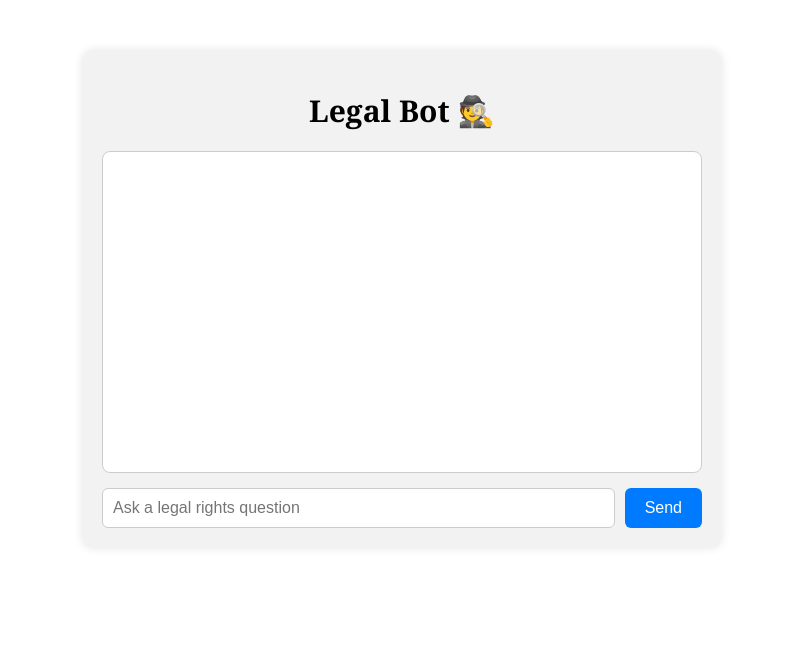
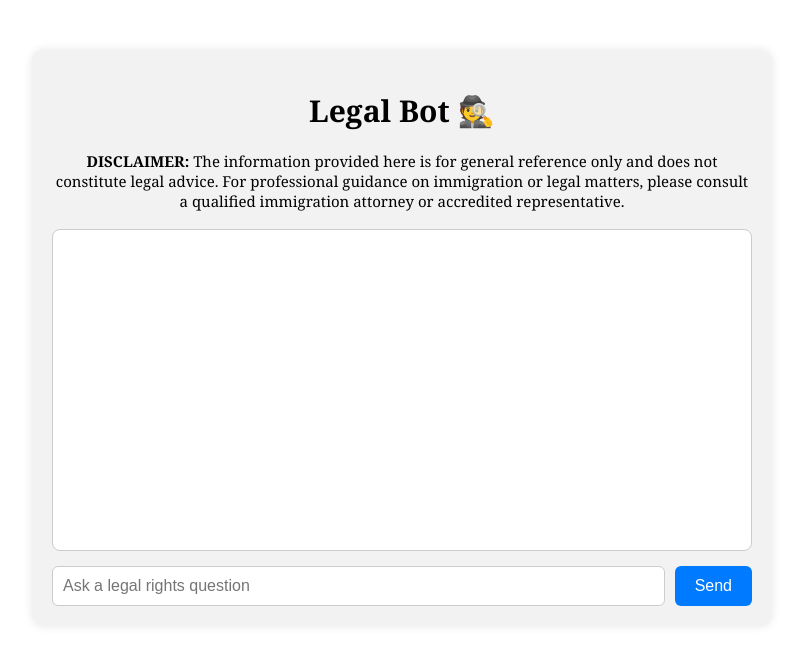
Before and after one commit to kiirayc/LegalBot, a Flask app: page / in a window 1280 px wide. Shown: the top 665 px of the page, without its empty margins (238-1041 px from the left). Run offline with Flask 3, Linux system fonts and the light colour scheme.

Commit message:
Add legal questions and answers and a disclaimer

```diff
--- a/app.py
+++ b/app.py
@@ -9,13 +9,48 @@ with open('data/legal_qa.json') as f:
     LEGAL_QA = json.load(f)
 
 SYNONYMS = {
-    "officer": ["cop", "police"],
-    "police": ["cop", "officer"],
-    "immigration": ["ice", "border patrol"],
-    "stopped": ["pulled over", "detained", "held up"],
-    "document": ["papers", "id", "identification"],
-    "rights": ["legal rights", "protections"],
-    "citizen": ["citizenship"]
+    # People/Authorities
+    "officer": ["cop", "police", "law enforcement", "agent"],
+    "police": ["cop", "officer", "law enforcement"],
+    "immigration": ["ice", "border patrol", "cbp", "homeland security"],
+    "ice": ["immigration", "border patrol", "enforcement"],
+    "border patrol": ["cbp", "immigration", "ice"],
+
+    # Actions
+    "stopped": ["pulled over", "detained", "held up", "questioned"],
+    "arrested": ["detained", "taken into custody"],
+    "search": ["inspect", "look through", "examine"],
+    "knock": ["visit", "come to the door"],
+
+    # Documents
+    "document": ["papers", "id", "identification", "proof"],
+    "passport": ["travel document"],
+    "green card": ["permanent resident card", "lpr card"],
+    "work permit": ["employment authorization", "ead"],
+    "visa": ["entry permit", "travel visa"],
+
+    # Legal Terms
+    "rights": ["legal rights", "protections", "entitlements"],
+    "warrant": ["court order", "judge's permission"],
+    "lawyer": ["attorney", "legal help", "counsel"],
+    "deportation": ["removal", "expulsion"],
+    "detained": ["held", "in custody"],
+
+    # Status
+    "citizen": ["citizenship", "american citizen"],
+    "undocumented": ["unauthorized", "without papers"],
+    "daca": ["deferred action", "dreamer"],
+    "legal status": ["lawful presence", "authorized stay"],
+
+    # Locations
+    "airport": ["customs", "port of entry"],
+    "border": ["checkpoint", "port of entry"],
+    "court": ["immigration court", "judge"],
+
+    # Misc
+    "consent": ["permission", "agreement"],
+    "remain silent": ["don't speak", "refuse to answer"],
+    "witness": ["see", "observe", "watch"]
 }
 
 def apply_synonyms(text):
@@ -28,6 +63,7 @@ def apply_synonyms(text):
 
 def normalize_input(text):
     text = text.lower().strip()
+    # \w: Matches any word character, \s: Matches any whitespace
     text = re.sub(r'[^\w\s]', '', text) # remove punctuation
     text = re.sub(r'\s+', ' ', text)
     text = apply_synonyms(text) # apply synonym replacement
@@ -49,7 +85,7 @@ def ask():
     print(f"User asked: {normalized_question}")
     print(f"Top match: {best_match} (Score: {score})")
 
-    if score > 85:
+    if score > 80:
         answer = LEGAL_QA[best_match]
     else:
         answer = "Sorry, I don't have an answer for that."
--- a/data/legal_qa.json
+++ b/data/legal_qa.json
@@ -12,5 +12,33 @@
     "what if an immigration officer knocks on my door?":
     "Do not open the door. Teach your children not to open it. Officers need a real warrant (signed by a judge) to enter. ICE 'warrants' are not signed by judges—they do not give permission to enter without your consent.",
     "what if i see immigration officers outside?":
-    "Go inside to a safe place. If you are a U.S. citizen and feel safe, you can record what is happening."
+    "Go inside to a safe place. If you are a U.S. citizen and feel safe, you can record what is happening.",
+    "what if i am detained by immigration officers?":
+    "You have the right to remain silent. Do not sign anything without speaking to a lawyer first. Ask for a list of free or low-cost legal services. You have the right to call your consulate.",
+    "what if i am asked about my immigration status at an airport?":
+    "You do not have to answer questions about your status. If you are a lawful permanent resident (green card holder), you must show your card. If you are a non-citizen visa holder, you may be asked for your passport and visa.",
+    "can i refuse a search of my car or belongings by police or immigration?":
+    "Yes, you can say, 'I do not consent to a search.' However, if they have probable cause or a warrant, they may search without your permission.",
+    "what if i am arrested by ice?":
+    "Do not resist, but do not answer questions about your birthplace or immigration status. Ask to speak to a lawyer immediately. You have the right to a hearing before an immigration judge.",
+    "what if police or immigration ask for my phone or social media passwords?":
+    "You have the right to refuse. Do not unlock your phone or provide passwords without a warrant. If forced, clearly state, 'I do not consent.'",
+    "what if i am stopped at a border checkpoint inside the u.s.?":
+    "Border Patrol can ask about immigration status within 100 miles of the border. You have the right to remain silent if you are not a U.S. citizen, but refusing to answer may lead to further detention.",
+    "what if i am a daca recipient and stopped by ice?":
+    "Show your DACA approval notice and work permit if you have them. You have the right to remain silent and request a lawyer. DACA does not guarantee protection from deportation.",
+    "what if i am a victim of a crime but afraid to report it due to my immigration status?":
+    "You may qualify for a U visa if you help law enforcement. Many police departments do not ask about immigration status when taking crime reports. However, take caution.",
+    "what if i am given immigration paperwork i don’t understand?":
+    "Do not sign anything. Ask for an interpreter and a lawyer. Many organizations provide free legal help for immigrants.",
+    "what if i am in deportation proceedings?":
+    "You have the right to a lawyer (at no cost to the government) and the right to see evidence against you. Attend all court dates—missing one can result in deportation.",
+    "what if i am a green card holder accused of a crime?":
+    "Consult an immigration lawyer before accepting any plea deal—some convictions can lead to deportation, even for lawful permanent residents.",
+    "what if ice arrests a family member?":
+    "Find out where they are being held (use ICE’s detainee locator). Contact a lawyer immediately. Do not discuss their case over jail phones—calls may be recorded.",
+    "can i record encounters with police or immigration officers?":
+    "Yes, if you are in a public space and not interfering. In some states, you must inform officers you are recording. Check local laws.",
+    "what if i am a tourist and questioned by immigration?":
+    "Show your passport and visa. You must answer basic questions about your visit, but you can remain silent beyond that. Ask for your consulate if detained."
 }
--- a/static/style.css
+++ b/static/style.css
@@ -4,8 +4,15 @@ h1 {
     font-family: Cambria, Cochin, Georgia, Times, 'Times New Roman', serif;
 }
 
+sub {
+    display: block;
+    text-align: center;
+    font-size: 15px;
+    font-family: Cambria, Cochin, Georgia, Times, 'Times New Roman', serif;
+}
+
 .chat-container {
-    max-width: 600px;
+    max-width: 700px;
     margin: 50px auto;
     background-color: #f2f2f2;
     padding: 20px;
--- a/templates/index.html
+++ b/templates/index.html
@@ -7,6 +7,10 @@
 <body>
     <div class="chat-container">
         <h1>Legal Bot 🕵️</h1>
+        <sub>
+            <strong>DISCLAIMER:</strong> The information provided here is for general reference only and does not constitute legal advice.
+            For professional guidance on immigration or legal matters, please consult a qualified immigration attorney or accredited representative.
+        </sub><br>
         <div id="chat-box" class="chat-box"></div>
         <form id="questionForm">
             <input type="text" name="question" id="question" placeholder="Ask a legal rights question" required>
```
